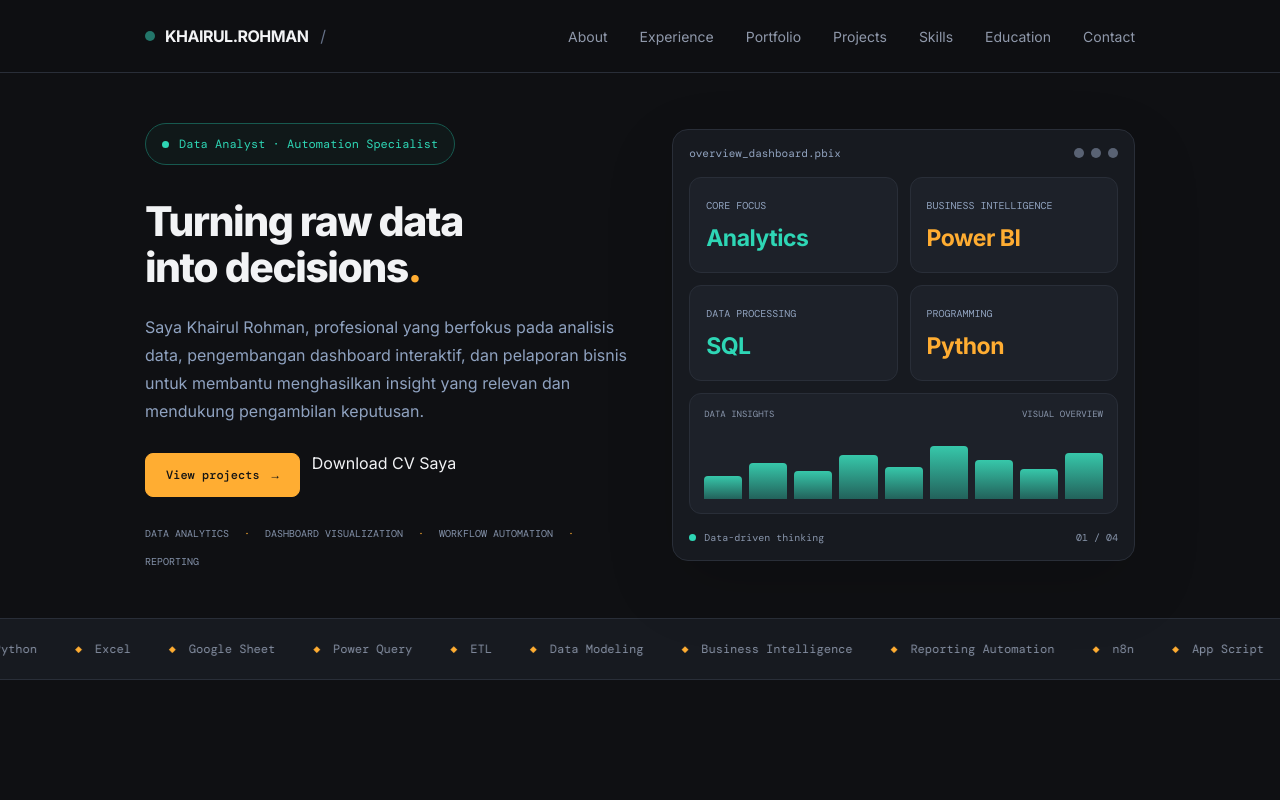
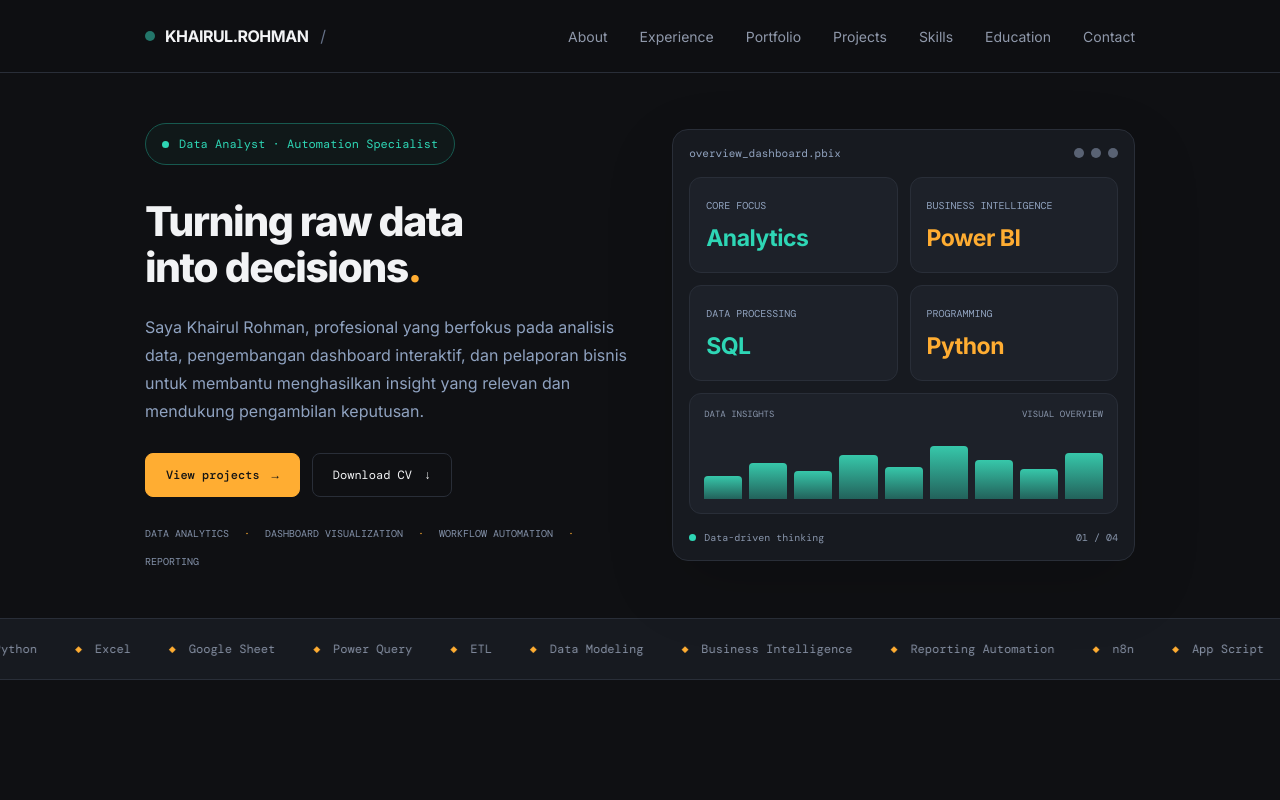
Before and after one commit to khairulrohman/khairulrohman.github.io, a React (Vite) app: page / in a window 1280 px wide. Shown: the top 800 px of the page. Built offline with nearby package versions, Linux system fonts and the light colour scheme.

Commit message:
Fix CV download

```diff
--- a/src/App.jsx
+++ b/src/App.jsx
@@ -477,13 +477,13 @@ function Hero() {
           </a>
 
           <a
-              href="/cv-khairul-rohman.pdf"
-              download="CV-Khairul-Rohman.pdf"
-              target="_blank"
-              rel="noopener noreferrer"
-            >
-              Download CV Saya
-            </a>
+            href="/cv-khairul-rohman.pdf"
+            className="button button-outline hero-cv-button"
+            download="CV-Khairul-Rohman.pdf"
+            aria-label="Download CV Khairul Rohman dalam format PDF"
+          >
+            Download CV <span aria-hidden="true">↓</span>
+          </a>
         </div>
 
         <div className="hero-keywords">
```
